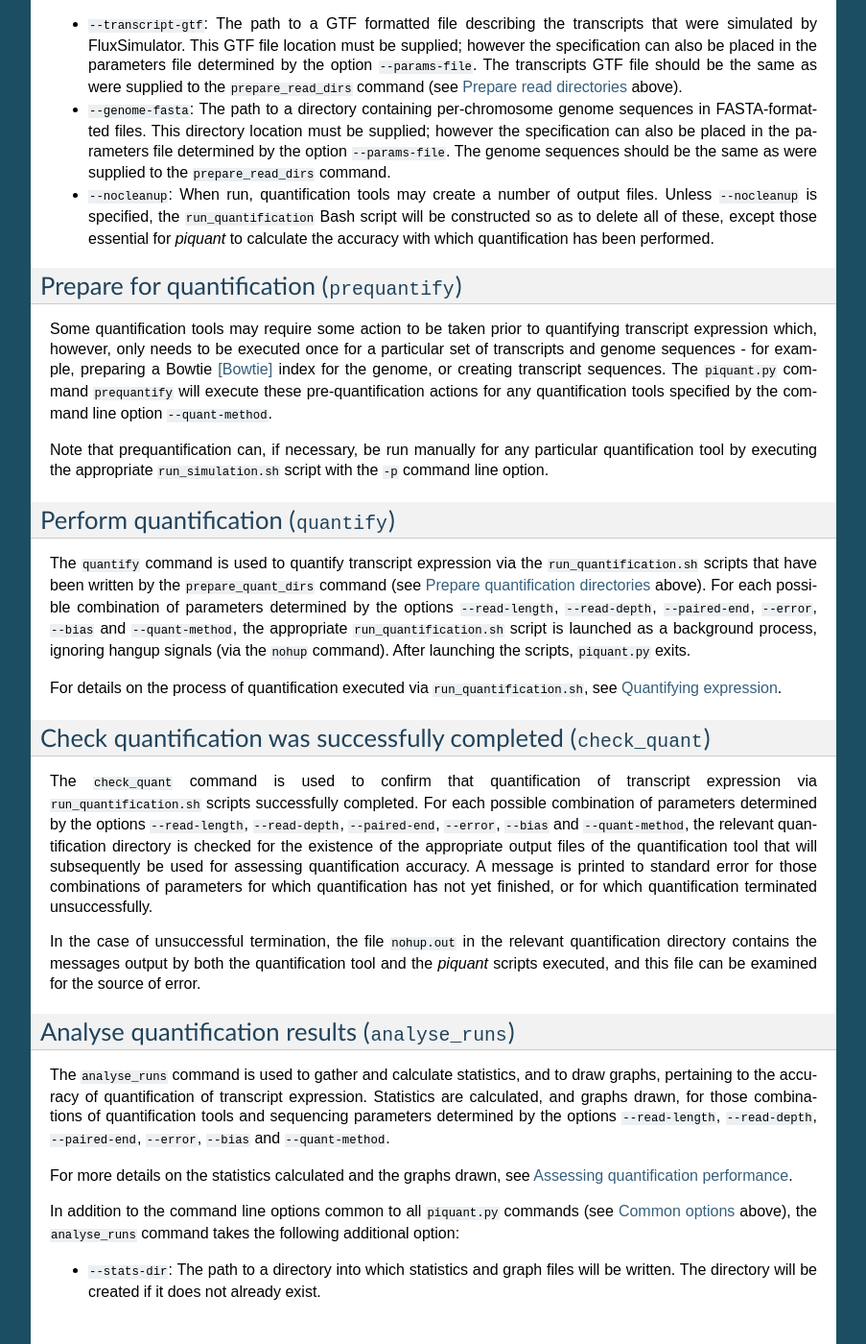
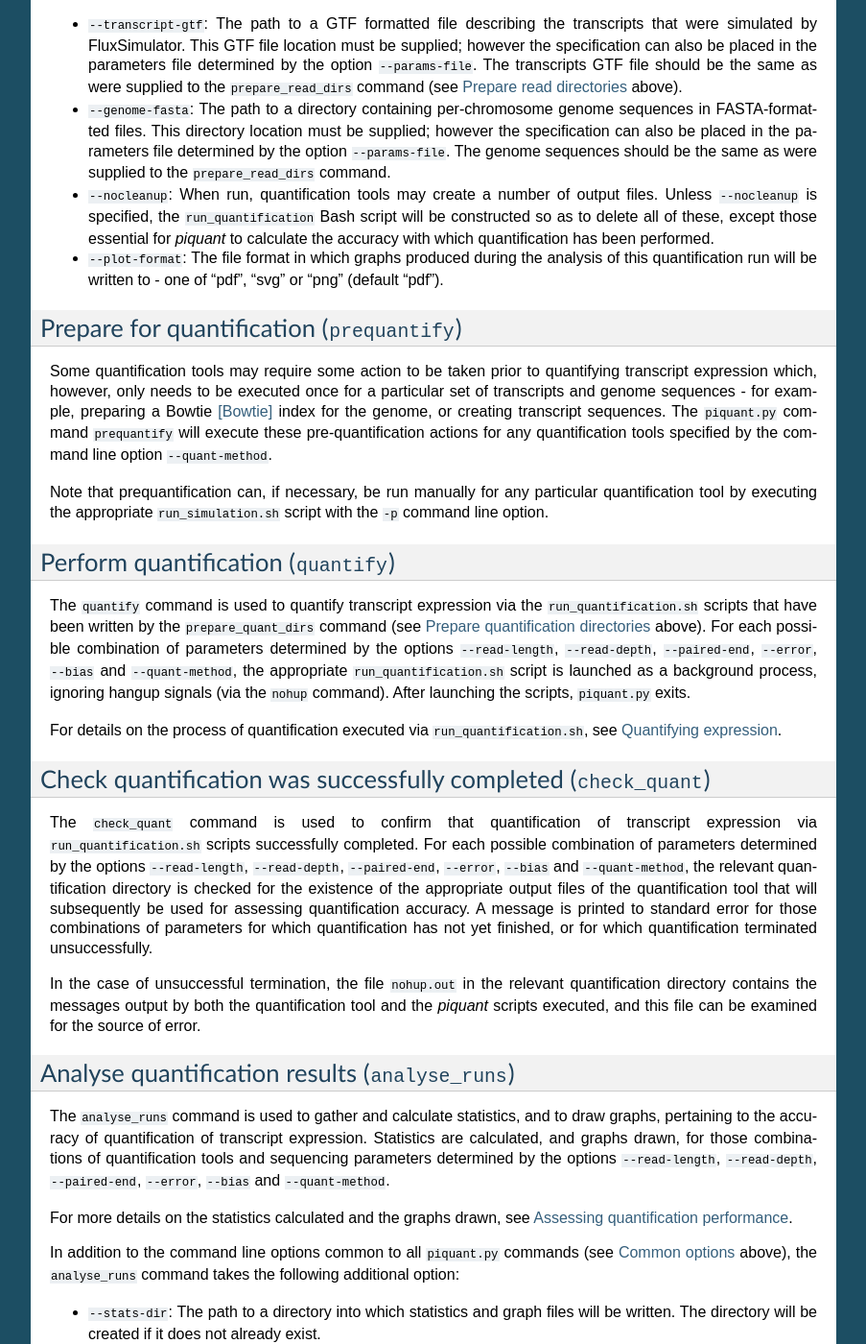
Before and after one commit to lweasel/piquant, a Sphinx documentation site: the page built from docs/commands.rst, in a window 1280 px wide and 1400 px high, scrolled down 4085 px. Shown: the whole window at 96% size, without its empty margins (198-1101 px from the left). Built offline with Sphinx 7.4.7, drawn with Linux system fonts in a browser that asks for light colours; formulas are drawn with MathJax 3; some of the changed text lies outside the part shown.

Commit message:
Document "--plot-format" option (fixes #32).

```diff
--- a/docs/commands.rst
+++ b/docs/commands.rst
@@ -143,6 +143,7 @@ In addition to the command line options common to all ``piquant.py`` commands (s
 * ``--transcript-gtf``: The path to a GTF formatted file describing the transcripts that were simulated by FluxSimulator. This GTF file location must be supplied; however the specification can also be placed in the parameters file determined by the option ``--params-file``. The transcripts GTF file should be the same as were supplied to the ``prepare_read_dirs`` command (see :ref:`Prepare read directories <prepare-read-dirs>` above).
 * ``--genome-fasta``: The path to a directory containing per-chromosome genome sequences in FASTA-formatted files. This directory location must be supplied; however the specification can also be placed in the parameters file determined by the option ``--params-file``. The genome sequences should be the same as were supplied to the ``prepare_read_dirs`` command.
 * ``--nocleanup``: When run, quantification tools may create a number of output files. Unless ``--nocleanup`` is specified, the  ``run_quantification`` Bash script will be constructed so as to delete all of these, except those essential for *piquant* to calculate the accuracy with which quantification has been performed.
+* ``--plot-format``: The file format in which graphs produced during the analysis of this quantification run will be written to - one of "pdf", "svg" or "png" (default "pdf").
 
 Prepare for quantification (``prequantify``)
 --------------------------------------------
@@ -177,3 +178,4 @@ For more details on the statistics calculated and the graphs drawn, see :doc:`as
 In addition to the command line options common to all ``piquant.py`` commands (see :ref:`common-options` above), the ``analyse_runs`` command takes the following additional option:
 
 * ``--stats-dir``: The path to a directory into which statistics and graph files will be written. The directory will be created if it does not already exist.
+* ``--plot-format``: The file format in which graphs produced during analysis will be written to - one of "pdf", "svg" or "png" (default "pdf").
```
